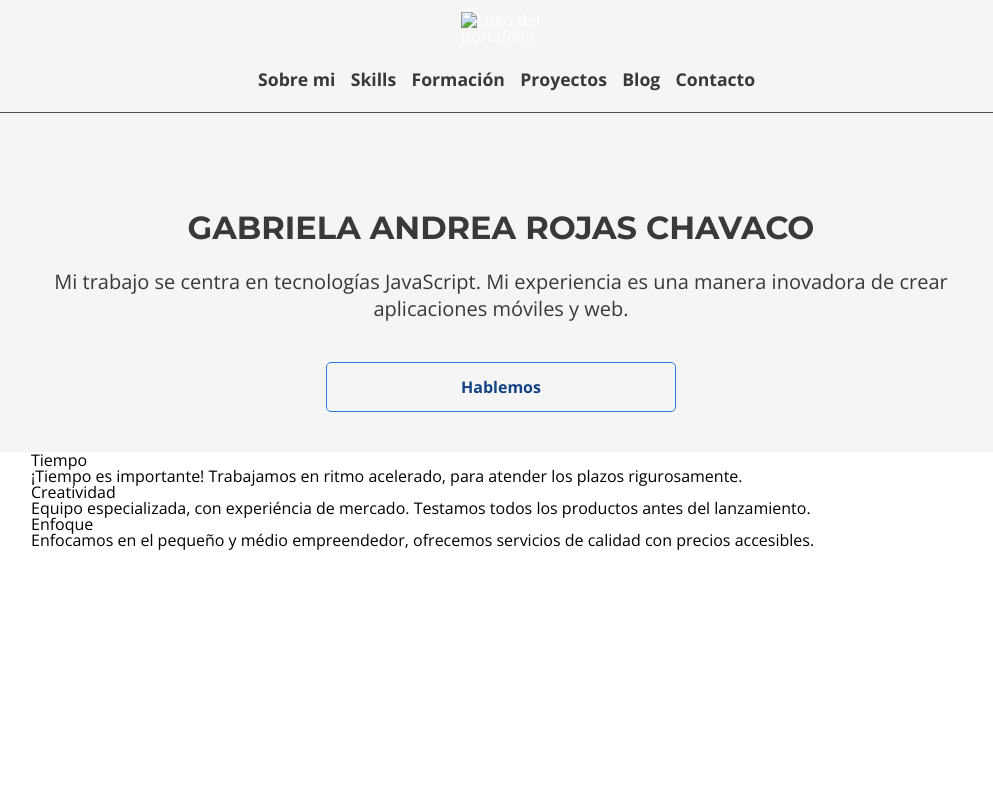
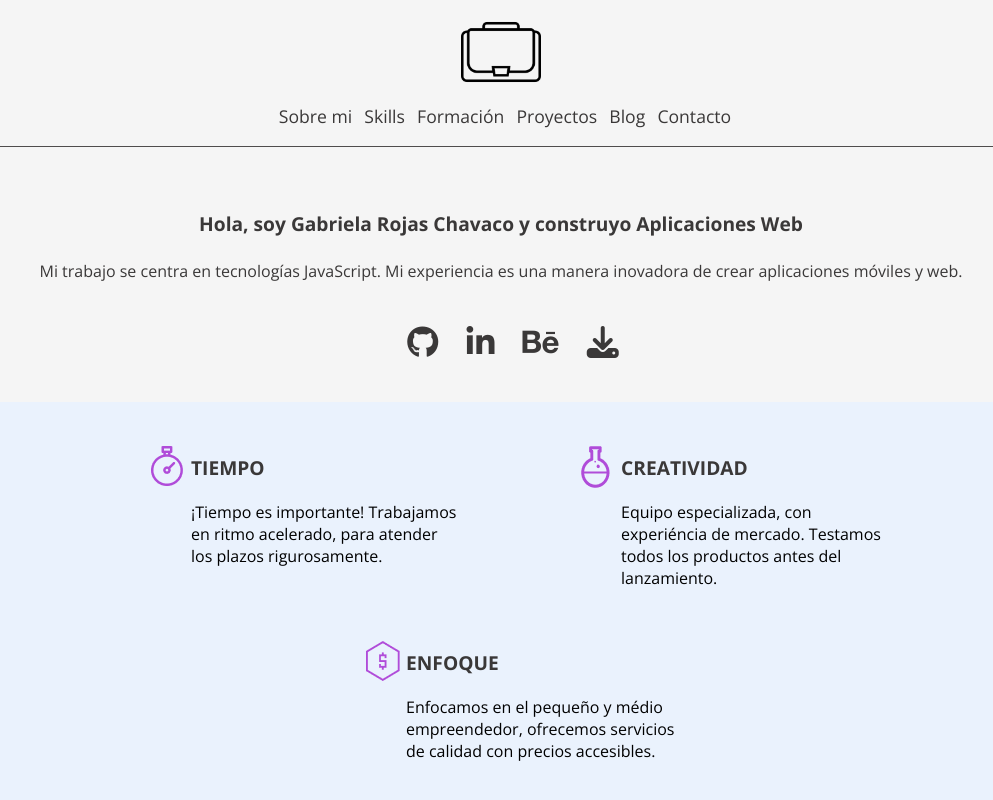
Before and after one commit to GabrielaRojasc/Portfolio, a plain HTML site: page index.html in a window 1280 px wide. Shown: the whole page, without its empty margins (139-1132 px from the left). Drawn offline with nearby package versions, Linux system fonts and the light colour scheme.

Commit message:
se modifican y agregan algunas fuentes y tamaños a los archivos

```diff
--- a/css/bases.css
+++ b/css/bases.css
@@ -17,8 +17,10 @@
     --open-sans: 'Open Sans', sans-serif;
  }
 
+html{
+    font-size: 16px;}
 
- body{
+body{
     font-family:var(--open-sans)
 }
 
--- a/css/diferenciales.css
+++ b/css/diferenciales.css
@@ -1,3 +1,46 @@
 .diferenciales{
+    background-color: var(--background-azul-claro);
+
+    padding-top: 1.5rem;
+    padding-bottom: 1.5rem;
 
 }
+
+.diferenciales__lista{
+    display: flex;
+    flex-wrap: wrap;
+    justify-content: space-evenly;
+}
+
+.diferenciales__item{
+    max-width: 350px;
+    box-sizing: border-box;
+    padding: 2rem 0 2rem 5rem;
+    background-repeat: no-repeat;
+    background-position: top 1.25rem left 2.5rem;
+}
+
+.item__titulo{
+    color: var(--fuente-gris-oscuro);
+    font-weight: 700;
+    font-size: 1.2rem;
+    text-transform: uppercase;
+    margin-bottom: 1.5rem;
+}
+
+.item__texto{
+    line-height: normal;
+
+}
+
+.diferenciales__item-reloj{
+    background-image: url(../img/icono-reloj.png);
+}
+
+.diferenciales__item-creatividad{
+    background-image: url(../img/icono-creatividad.png);
+}
+
+.diferenciales__item-dinero{
+    background-image: url(../img/icono-dinero.png);
+}
--- a/css/head.css
+++ b/css/head.css
@@ -18,7 +18,7 @@
 }
 
 .head__logo{
-    margin-bottom: 1rem ;
+    margin-bottom: .5rem ;
     width: 80px;
 
 }
@@ -31,11 +31,10 @@
 .head__enlace{
     color: var(--fuente-gris-oscuro);
     font-size: 1.1rem;
-    font-style: var(--montserrat);
-    font-weight: 600;
+    font-weight: 400;
 
     display: inline-block;
-    margin-top: .7rem;
-    margin-left: .7rem;
-    margin-bottom: .7rem;
+    margin-top: .5rem;
+    margin-left: .5rem;
+    margin-bottom: .5rem;
 }
--- a/css/llamada.css
+++ b/css/llamada.css
@@ -11,25 +11,28 @@
 }
 
 .llamada__titulo{
-    font-family: var(--montserrat);
-    font-size: 2rem;
+
+    font-size: 1.2rem;
     font-weight: 700;
-    text-transform: uppercase;
-
+    text-align: center;
+    line-height: 1.5rem;
     margin-bottom: 1.5rem;
 }
 
 .llamada__texto{
-
-    font-size: 1.25rem;
+    text-align: justify;
     line-height: normal;
 
     margin: 0 auto 2.5rem;
 
 }
 
-.llamada__boton{
-    width: 60%;
-    color: var(--boton-azul-oscuro);
-    font-weight: 700;
+.llamada__aplicacion{
+   padding: .25rem;
+
 }
+
+.llamada__icono{
+    margin-left: 1.5rem;
+    font-size: 2.0rem;
+}
--- a/index.html
+++ b/index.html
@@ -11,6 +11,7 @@
     <link rel="stylesheet" href="/css/reset.css">
     <link rel="stylesheet" href="/css/bases.css">
     <link rel="stylesheet" href="/css/head.css">
+    <script src="https://kit.fontawesome.com/95b87cbb54.js" crossorigin="anonymous"></script>
     <link rel="stylesheet" href="/css/llamada.css">
     <link rel="stylesheet" href="/css/diferenciales.css">
 </head>
@@ -31,23 +32,31 @@
     </header>
     <main>
         <section class="llamada container">
-            <h1 class="llamada__titulo">Gabriela Andrea Rojas Chavaco </h1>
+            <h1 class="llamada__titulo">Hola, soy Gabriela Rojas Chavaco y construyo Aplicaciones Web</h1>
                 <p class="llamada__texto">Mi trabajo se centra en tecnologías JavaScript. Mi experiencia es una manera inovadora de crear aplicaciones móviles y web.</p>
-                <a href="#" class="llamada__boton boton">Hablemos</a>
+            <div class="llamada__aplicacion">
+                <a href="https://github.com/GabrielaRojasc" target="_blank">
+                    <i  class=" llamada__icono fa-brands fa-github"></i></a>
+                <a href="https://www.linkedin.com/in/gabriela-rojas-chavaco/" target="_blank">
+                    <i class="llamada__icono  fa-brands fa-linkedin-in"></i></a>
+                <a href="https://www.behance.net/GabrielaRojasChavaco" target="_blank">
+                    <i class="llamada__icono  fa-brands fa-behance"></i></a>
+                <a href="#" target="_blank">
+                    <i class="llamada__icono  fa-solid fa-download"></i></a>
+            </div>
         </section>
         <section class="diferenciales container">
             <ul class="diferenciales__lista">
-                <li class="diferenciales__item">
+                <li class="diferenciales__item diferenciales__item-reloj">
                     <h2 class="item__titulo">Tiempo</h2>
                     <p class="item__texto">¡Tiempo es importante! Trabajamos en ritmo acelerado, para atender los plazos
                         rigurosamente.</p>
                 </li>
-                <li class="diferenciales__item">
-                    <h2 class="item__titulo">Creatividad</h2>
+                <li class="diferenciales__item diferenciales__item-creatividad"><h2 class="item__titulo ">Creatividad</h2>
                     <p class="item__texto">Equipo especializada, con experiéncia de mercado. Testamos todos los productos
                         antes del lanzamiento.</p>
                 </li>
-                <li class="diferenciales__item">
+                <li class="diferenciales__item diferenciales__item-dinero">
                     <h2 class="item__titulo">Enfoque</h2>
                     <p class="item__texto">Enfocamos en el pequeño y médio empreendedor, ofrecemos servicios de calidad con
                         precios accesibles.</p>
```
Also changed, not shown: img/Gabriela_Rojas_Chavaco.jpg (added), img/Logo-Unab.png (added), img/icono-creatividad.png (added), img/icono-dinero.png (added), img/icono-reloj.png (added), img/logo-portafolio.png (added), img/logo-usb-cali.png (added), img/portfolio-gif.webp (added).
